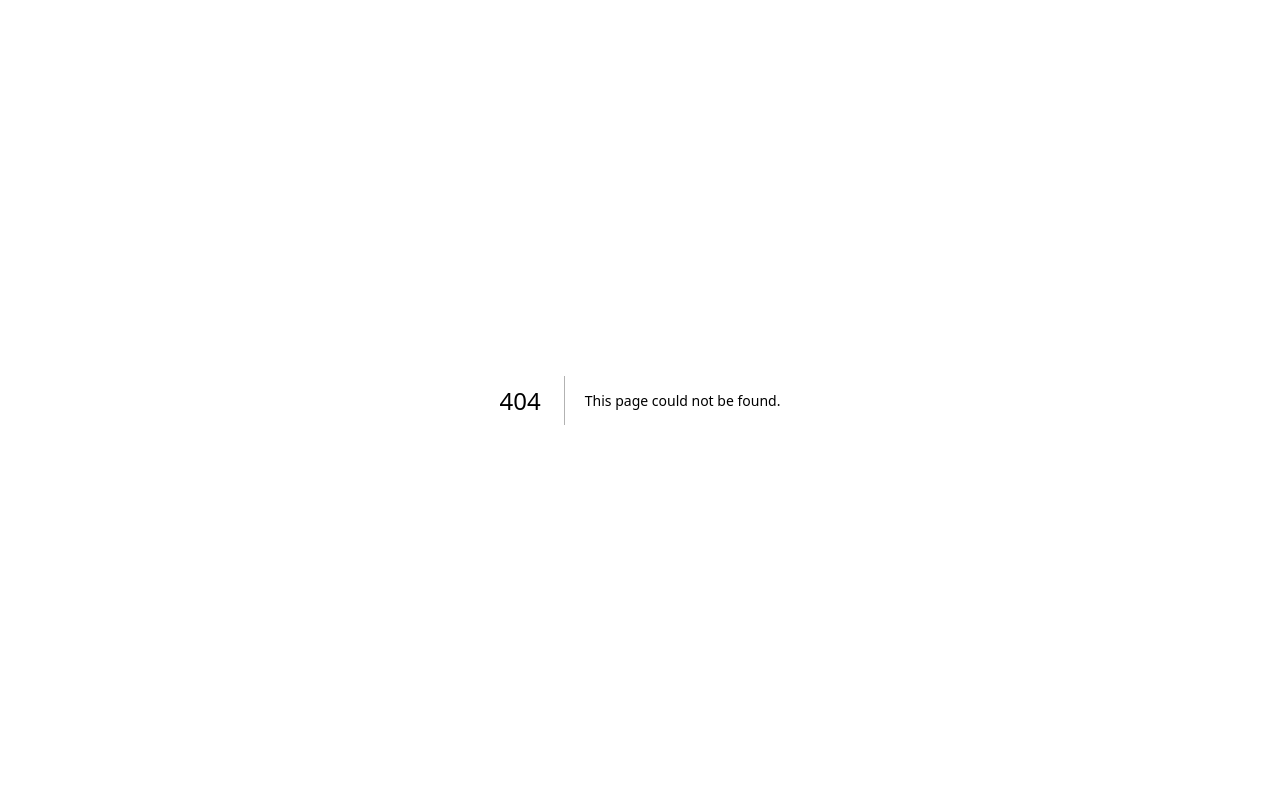
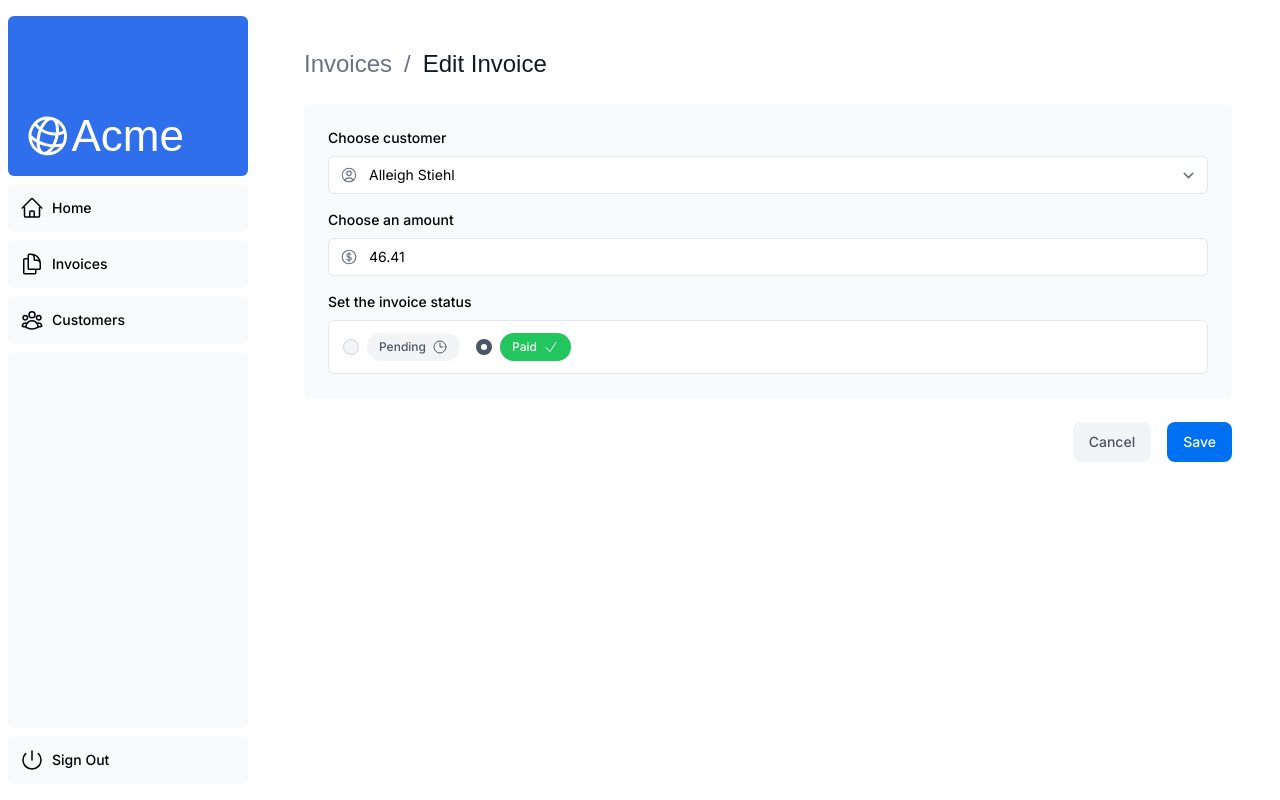
Before and after one commit to anewman15/nextjs-drizzle, a Next.js app: page /dashboard/invoices/1/edit in a window 1280 px wide. Before the commit this address had no page. Built offline with nearby package versions, Linux system fonts and the light colour scheme; a web font is replaced by a local one.

Commit message:
feat: add invoices/id/edit page

```diff
--- /dev/null
+++ b/app/dashboard/invoices/[id]/edit/page.tsx
@@ -0,0 +1,32 @@
+import { notFound } from 'next/navigation';
+import Form from '@/app/ui/invoices/edit-form';
+import Breadcrumbs from '@/app/ui/invoices/breadcrumbs';
+import { fetchCustomers, fetchInvoiceById } from '@/app/lib/data';
+
+export default async function Page(props: { params: Promise<{ id: string }> }) {
+  const params = await props.params;
+  const id = params.id;
+
+  const [invoice, customers] = await Promise.all([
+    fetchInvoiceById(id),
+    fetchCustomers(),
+  ]);
+
+  if (!invoice) { return notFound() };
+
+  return (
+    <main>
+      <Breadcrumbs
+        breadcrumbs={[
+          { label: 'Invoices', href: '/dashboard/invoices' },
+          {
+            label: 'Edit Invoice',
+            href: `/dashboard/invoices/${id}/edit`,
+            active: true,
+          },
+        ]}
+      />
+      <Form invoice={invoice} customers={customers} />
+    </main>
+  );
+};
```
